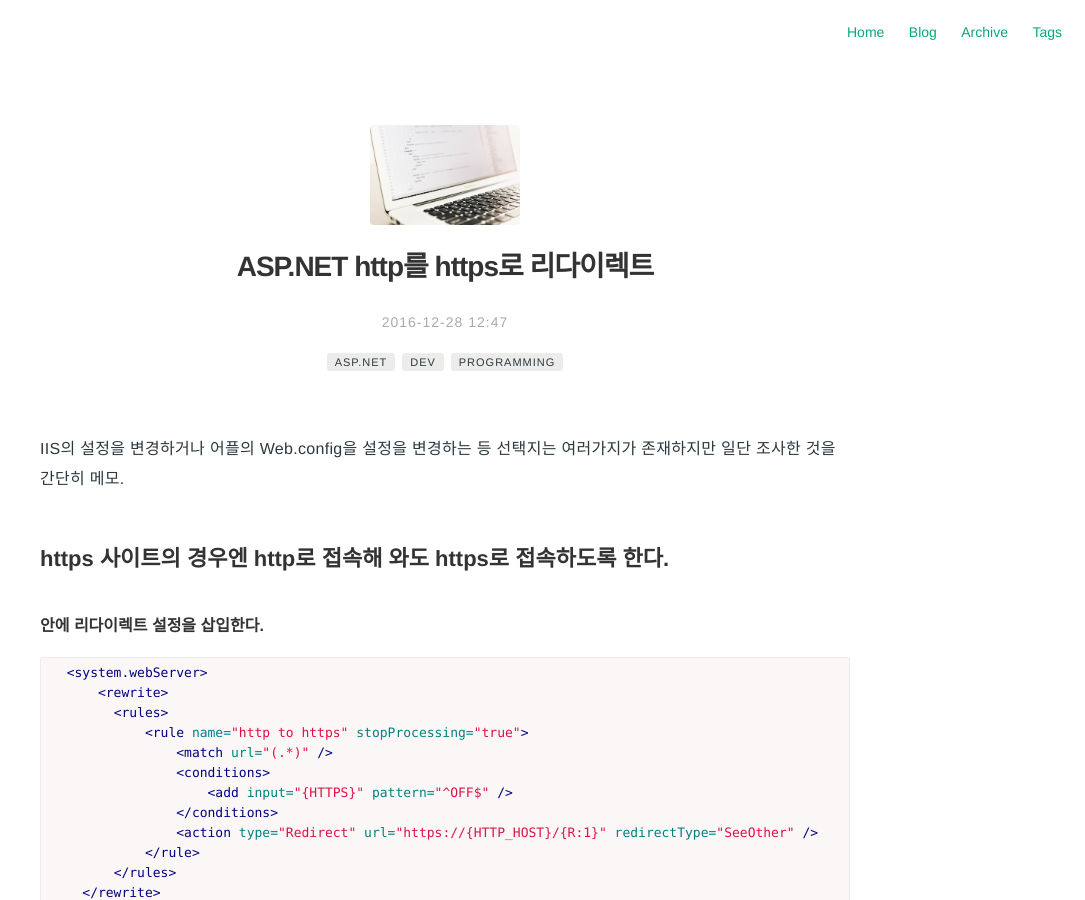
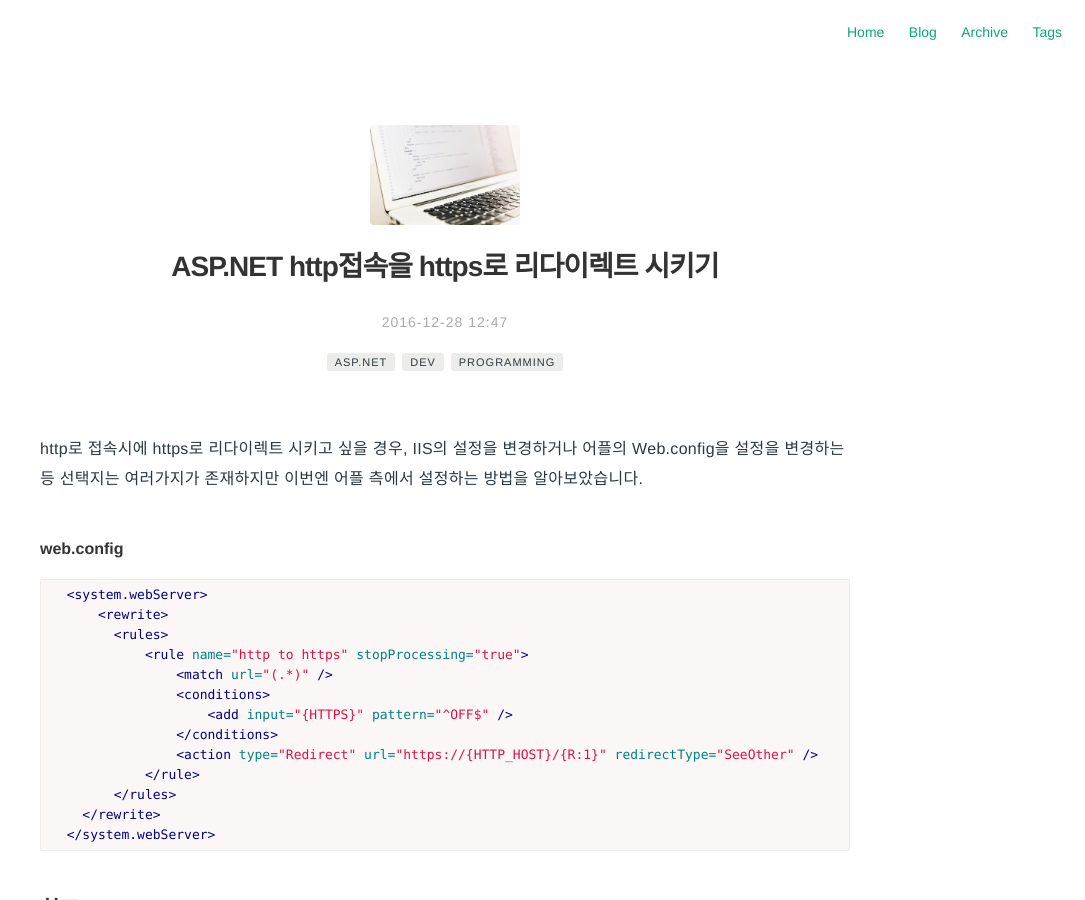
Before and after one commit to Pie001/pie001.github.io, a Jekyll site: the page built from _posts/2016-12-28-0052.md, in a window 1280 px wide and 900 px high. Shown: the whole window, without its empty margins (195-1280 px from the left). Built offline with Jekyll 4.4.1, drawn with Linux system fonts in a browser that asks for light colours; comment, search, counter and statistics services are not loaded.

Commit message:
Update 2016-12-28-0052.md

````diff
--- a/_posts/2016-12-28-0052.md
+++ b/_posts/2016-12-28-0052.md
@@ -1,5 +1,5 @@
 ---
-title: ASP.NET http를 https로 리다이렉트
+title: ASP.NET http접속을 https로 리다이렉트 시키기
 layout: post
 date:  2016-12-28 12:47
 image: /assets/images/post_header.jpg
@@ -13,14 +13,12 @@
 - programming
 category: blog
 author: pie
-description: ASP.NET http를 https로 리다이렉트
+description: ASP.NET http접속을 https로 리다이렉트 시키기
 ---
 
-IIS의 설정을 변경하거나 어플의 Web.config을 설정을 변경하는 등 선택지는 여러가지가 존재하지만 일단 조사한 것을 간단히 메모.
+http로 접속시에 https로 리다이렉트 시키고 싶을 경우, IIS의 설정을 변경하거나 어플의 Web.config을 설정을 변경하는 등 선택지는 여러가지가 존재하지만 이번엔 어플 측에서 설정하는 방법을 알아보았습니다.
 
-## https 사이트의 경우엔 http로 접속해 와도 https로 접속하도록 한다.
-
-#### <system.webServer>안에 리다이렉트 설정을 삽입한다.
+#### web.config
 ```xml
   <system.webServer>
       <rewrite>
````
